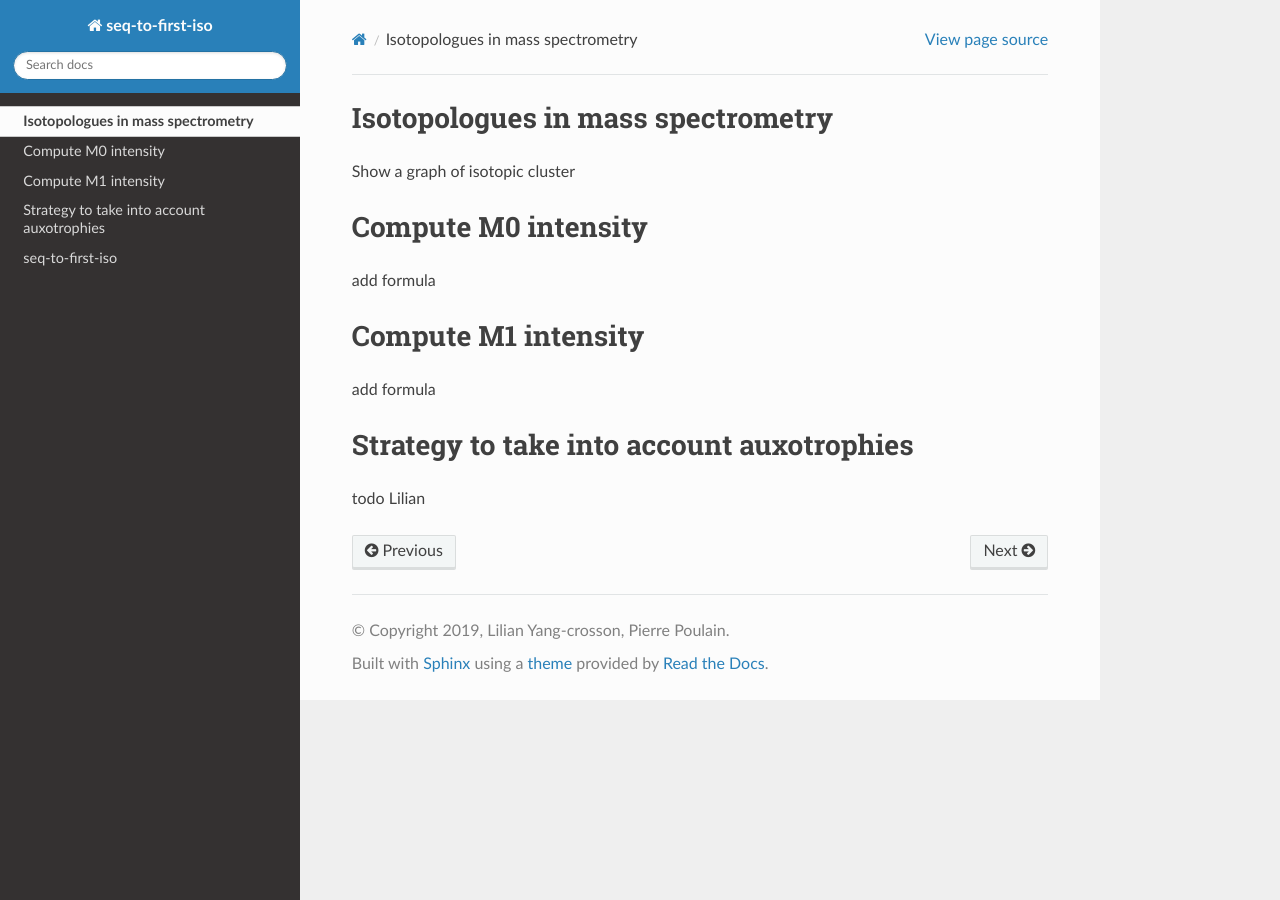
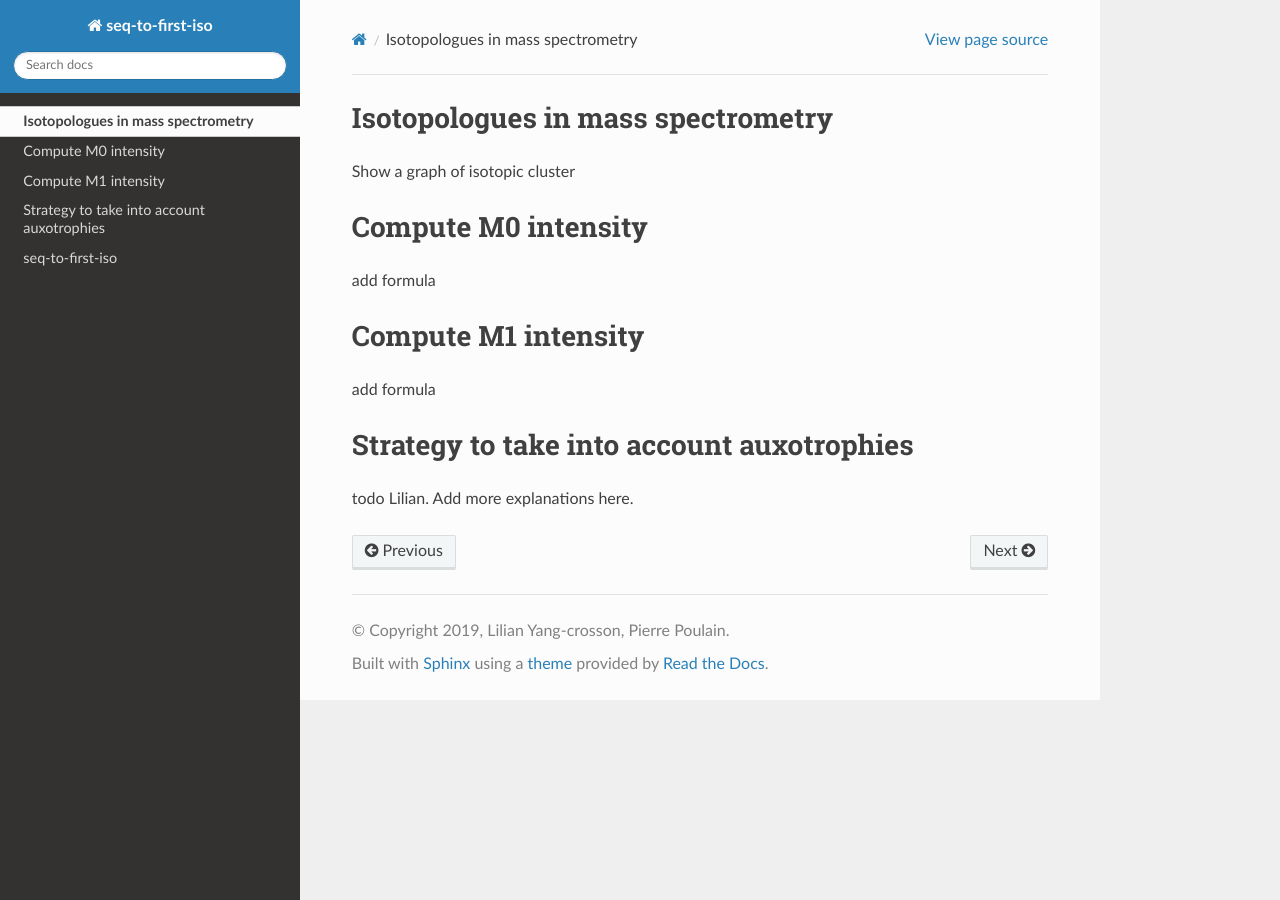
Before and after one commit to pierrepo/seq-to-first-iso, a Sphinx documentation site: the page built from doc/stfi.md, in a window 1280 px wide. Built offline with Sphinx 7.4.7 and the Read the Docs theme 2.0.0, drawn with Linux system fonts in a browser that asks for light colours; pages that are not in the unit, such as notebooks, are missing from menus.

Commit message:
Add more indications

```diff
--- a/doc/stfi.md
+++ b/doc/stfi.md
@@ -13,4 +13,4 @@ add formula
 
 # Strategy to take into account auxotrophies
 
-todo Lilian
+todo Lilian. Add more explanations here.
```
